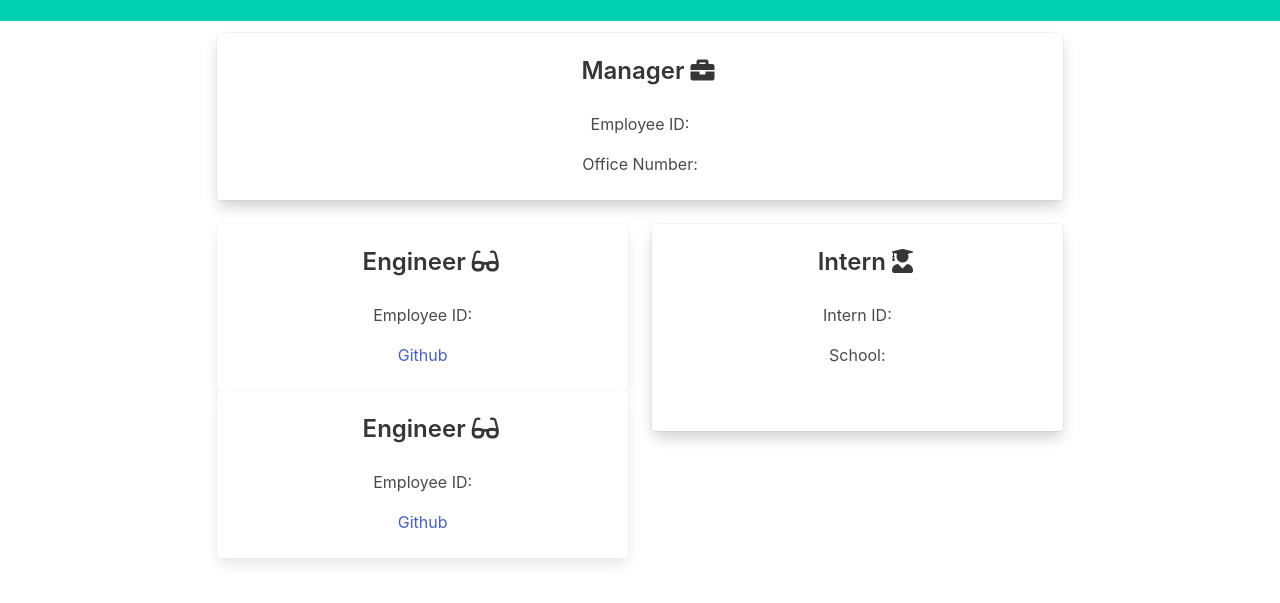
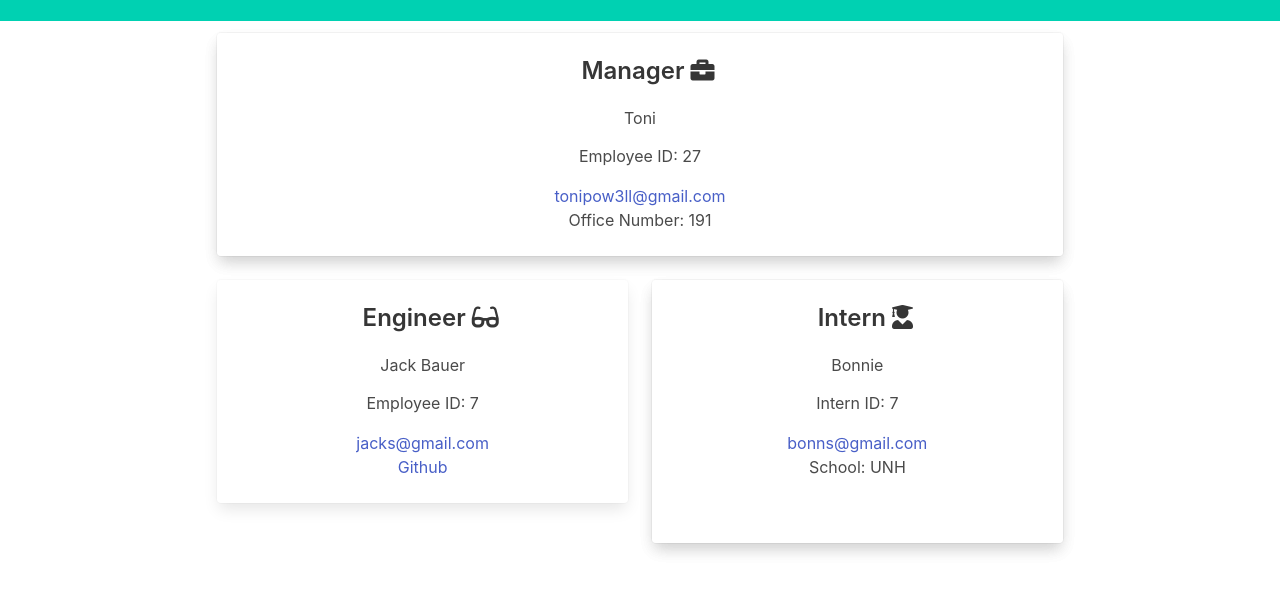
Before and after one commit to tonipow3ll/Employee-Cards, a website: page final/main.html in a window 1280 px wide. Shown: the part 63-666 px from the top of the page. Drawn offline with nearby package versions, Linux system fonts and the light colour scheme.

Commit message:
refactored some HTML, starting tests

```diff
--- a/final/main.html
+++ b/final/main.html
@@ -33,14 +33,15 @@
       </div>
       <div class="media-content">
         <p class="title is-4">Manager <i class="fas fa-briefcase"></i></p>
-        <p class="subtitle is-6"></p>
+
       </div>
     </div>
 
     <div class="content">
-      <p>Employee ID: </p>
-      <a target="_blank" href="mailto:"></a>
-      <p>Office Number: </p>
+    <p class="subtitle is-6">Toni</p>
+      <p>Employee ID: 27</p>
+      <a target="_blank" href="mailto:tonipow3ll@gmail.com">tonipow3ll@gmail.com</a>
+      <p>Office Number: 191</p>
     </div>
   </div>
   </div>
@@ -59,33 +60,14 @@
         </div>
         <div class="media-content">
           <p class="title is-4">Engineer <i class="fas fa-glasses"></i></p>
-          <p class="subtitle is-6"></p>
         </div>
       </div>
 
       <div class="content">
-        <p>Employee ID: </p>
-        <a target="_blank" href="mailto:"></a>
-        <p><a target="_blank" href="https://github.com/">Github</a></p>
-      </div>
-    </div>
-  </div>
-  <div class="card is-one-third has-text-centered ">
-
-    <div class="card-content">
-      <div class="media">
-        <div class="media-left">
-        </div>
-        <div class="media-content">
-          <p class="title is-4">Engineer <i class="fas fa-glasses"></i></p>
-          <p class="subtitle is-6"></p>
-        </div>
-      </div>
-
-      <div class="content">
-        <p>Employee ID: </p>
-        <a target="_blank" href="mailto:"></a>
-        <p><a target="_blank" href="https://github.com/">Github</a></p>
+        <p class="subtitle is-6">Jack Bauer</p>
+        <p>Employee ID: 7</p>
+        <a target="_blank" href="mailto:jacks@gmail.com">jacks@gmail.com</a>
+        <p><a target="_blank" href="https://github.com/tonipow3ll">Github</a></p>
       </div>
     </div>
   </div>
@@ -102,14 +84,14 @@
       </div>
       <div class="media-content">
         <p class="title is-4">Intern <i class="fas fa-user-graduate"></i></p>
-        <p class="subtitle is-6"></p>
       </div>
     </div>
 
     <div class="content">
-    <p>Intern ID: </p>
-      <a target="_blank" href="mailto:"></a>
-      <p>School: </p>
+    <p class="subtitle is-6">Bonnie</p>
+    <p>Intern ID: 7</p>
+      <a target="_blank" href="mailto:bonns@gmail.com">bonns@gmail.com</a>
+      <p>School: UNH</p>
       <br>
 
     </div>
```
Also changed, not shown: index.js (+6 -6 lines), tests/employee.test.js (+5 -0 lines), tests/engineer.test.js (+5 -0 lines), tests/intern.test.js (+5 -0 lines), tests/manager.test.js (+5 -0 lines).
